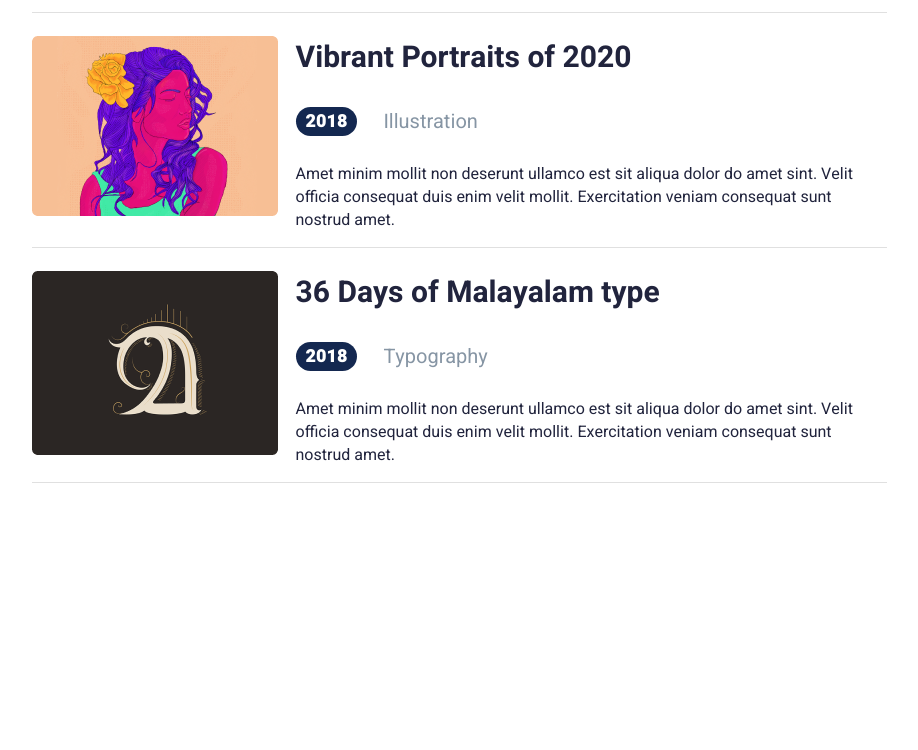
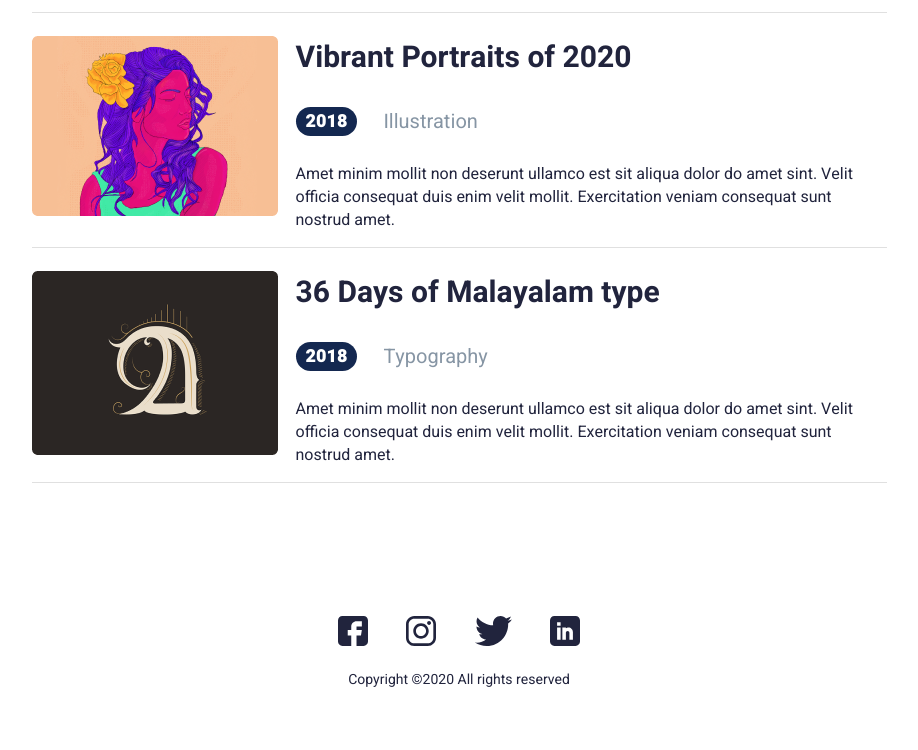
Before and after one commit to yurii1pidlypnyi/Blog-John, a plain HTML site: page index.html in a window 1280 px wide. Shown: the part 1359-2109 px from the top of the page, without its empty margins (181-1099 px from the left). Before the commit the page ends 1925 px from the top, so only its background shows below. Drawn offline with Linux system fonts and the light colour scheme.

Commit message:
Адаптивна верстка футера

```diff
--- a/css/style.css
+++ b/css/style.css
@@ -137,8 +137,11 @@ h1,h2,h3,h4,h5,h6{font-size:inherit;font-weight: inherit;}
     display: block;
   }
   .menu__list li{
-    margin:0 0 15px 0;
+    margin:0 0 30px 0;
     text-align: center;
+  }
+  .menu__link {
+    font-size: 38px;
   }
   body.lock{
     overflow: hidden;
@@ -423,6 +426,41 @@ h2{
     display: flex;
     justify-content: center;
   }
+  .works__body {
+    padding-bottom: 40px;
+  }
 }
 /*-------------------------------------------------------------------*/
 /*-------------------------------------------------------------------*/
+/*Footer*/
+.footer {
+}
+.container {
+}
+.footer__body {
+  padding: 50px 0 60px 0;
+}
+.footer__list {
+  display: flex;
+  justify-content: space-around;
+}
+.list__item a {
+  margin-left: 35px;
+}
+.list__item a:first-child{
+  margin:0;
+}
+.footer__copyright {
+  margin-top: 23px;
+  text-align: center;
+  font-family: 'Heebo';
+  font-size: 14px;
+  line-height: 21px;
+  color: #21243D;
+}
+@media(max-width:500px){
+  .footer__body {
+    padding: 10px 0 20px 0;
+  }
+}
+/*------------------------------------------------------*/
--- a/index.html
+++ b/index.html
@@ -137,6 +137,23 @@
       </div>
     </section>
   </main>
+  <footer class="footer">
+    <div class="container">
+      <div class="footer__body">
+        <div class="footer__list">
+          <div class="list__item">
+            <a href="" class="item__facebook"><img src="./img/facebook.svg" alt=""></a>
+            <a href="" class="item__instagram"><img src="./img/instagram.svg" alt=""></a>
+            <a href="" class="item__twitter"><img src="./img/twitter.svg" alt=""></a>
+            <a href="" class="item__linkedin"><img src="./img/Linkedin.svg" alt=""></a>
+          </div>
+        </div>
+        <div class="footer__copyright">
+          Copyright ©2020 All rights reserved
+        </div>
+      </div>
+    </div>
+  </footer>
 </div>
 <script src="./js/main.js"></script>
 </body>
```
Also changed, not shown: img/Linkedin.svg (added), img/facebook.svg (added), img/instagram.svg (added), img/twitter.svg (added).
